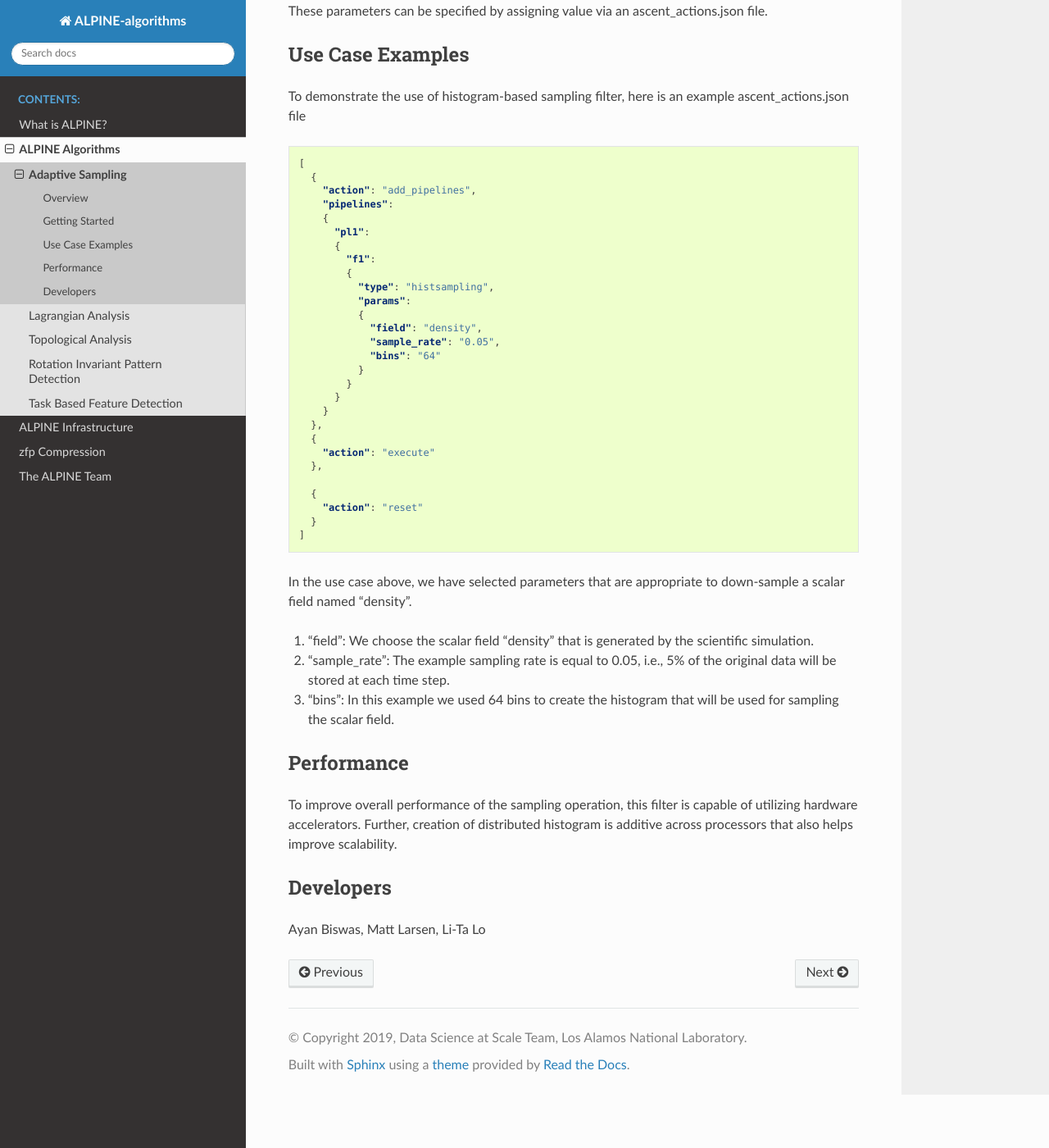
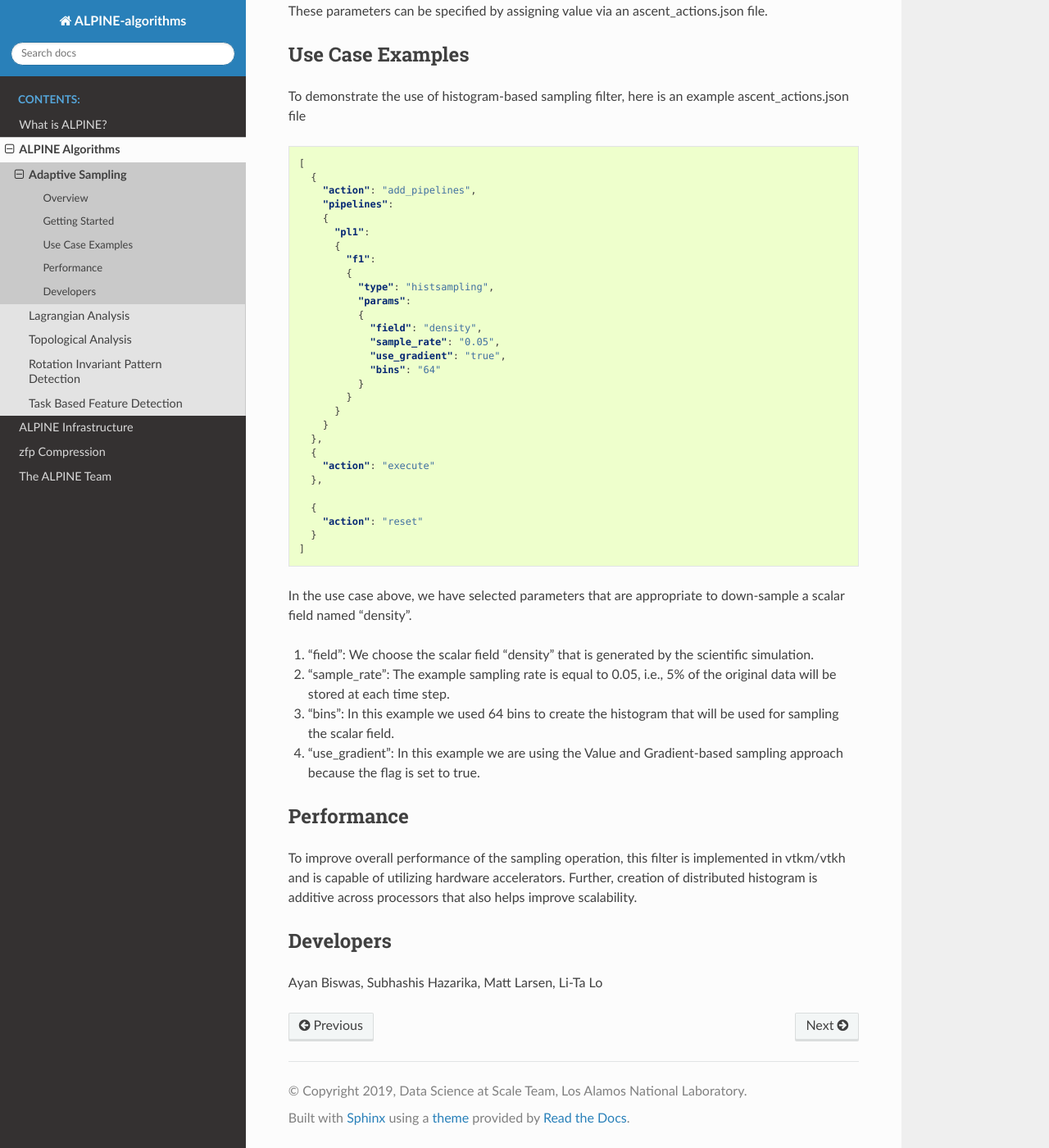
Before and after one commit to Alpine-DAV/algorithms, a Sphinx documentation site: the page built from docs/source/sampling.rst, in a window 1280 px wide and 1400 px high, scrolled down 1734 px. Shown: the whole window at 82% size. Built offline with Sphinx 7.4.7 and the Read the Docs theme 2.0.0, drawn with Linux system fonts in a browser that asks for light colours; formulas are drawn with MathJax 3; some of the changed text lies outside the part shown.

Commit message:
text changes for 1D/2D sampling

```diff
--- a/docs/source/sampling.rst
+++ b/docs/source/sampling.rst
@@ -12,9 +12,9 @@
 
 Here is a brief outline of the two falvors of sampling algorithms available in our filter:
 
-    Value-based Sampling: In this approach, to achieve sampling, first, the histogram of the dataset is created. Histograms, used as a representation of the data distribution, are used for identifying and assigning importance to the individual scalars. The goal is to pick an equal number of samples from each bin. Therefore, in this sampling approach the probabilty of picking low-frequency values is higher than picking high-frequency values. More details of the approach can be found in this paper: “In Situ Data-Driven Adaptive Sampling for Large-scale Simulation Data Summarization”, Ayan Biswas, Soumya Dutta, Jesus Pulido, and James Ahrens, In Situ Infrastructures for Enabling Extreme-scale Analysis and Visualization (ISAV 2018), co-located with Supercomputing 2018.
+#. Value-based Sampling: In this approach, to achieve sampling, first, the histogram of the dataset is created. Histograms, used as a representation of the data distribution, are used for identifying and assigning importance to the individual scalars. The goal is to pick an equal number of samples from each bin. Therefore, in this sampling approach the probabilty of picking low-frequency values is higher than picking high-frequency values. More details of the approach can be found in this paper: “In Situ Data-Driven Adaptive Sampling for Large-scale Simulation Data Summarization”, Ayan Biswas, Soumya Dutta, Jesus Pulido, and James Ahrens, In Situ Infrastructures for Enabling Extreme-scale Analysis and Visualization (ISAV 2018), co-located with Supercomputing 2018.
 
-    Value and Gradient-based Sampling: The pervious approach first decides how many samples to pick from each bin of the scalar value distribution and then selects that many samples at random. Value and Gradient-based sampling is an extension of the pervious approach where gradient magnitude information is used to decide how to select the samples from each scalar value bin. For this, the joint histogram of the scalar values and their gradient maginitudes is first calculated. For each scalar value bin, while selecting the samples more importance is assigned to the samples with high corresponding gradient magnitude. More details of the approach can be found in this paper: “Probabilistic Data-Driven Sampling viaMulti-Criteria Importance Analysis”, Ayan Biswas, Soumya Dutta, Earl Lawrence, John Patchett, Jon C. Calhoun, and James Ahrens, IEEE Transcations of Visualization and Computer Graphics (TVCG), 2020 (doi: 10.1109/TVCG.2020.3006426)
+#. Value and Gradient-based Sampling: The pervious approach first decides how many samples to pick from each bin of the scalar value distribution and then selects that many samples at random. Value and Gradient-based sampling is an extension of the pervious approach where gradient magnitude information is used to decide how to select the samples from each scalar value bin. For this, the joint histogram of the scalar values and their gradient maginitudes is first calculated. For each scalar value bin, while selecting the samples more importance is assigned to the samples with high corresponding gradient magnitude. More details of the approach can be found in this paper: “Probabilistic Data-Driven Sampling viaMulti-Criteria Importance Analysis”, Ayan Biswas, Soumya Dutta, Earl Lawrence, John Patchett, Jon C. Calhoun, and James Ahrens, IEEE Transcations of Visualization and Computer Graphics (TVCG), 2020 (doi: 10.1109/TVCG.2020.3006426)
 
 The sampling method operates by creating a point representation of the selected data points at the in situ processing phase. These data points can then be restored back to its original size/resolution by an inverse operation or these samples can be directly visualized as a preview of the dataset using visualization tools (such as Paraview).
 
@@ -25,9 +25,10 @@
 
 This easy to use sampling filter expects only three parameters from the users:
 
-#. Scalar field name ("field") - the name of the scalar field that is to be sampled.
+#. Scalar field name ("field") - the name of the scalar field to be sampled.
 #. Rate of sampling ("sample_rate") - the amount of data to be stored after sampling. If the total bandwidth is m and the dataset size for the current time step is n, then this value can be set to n/m or less. The default is 0.1, i.e., 10% of the original data will be stored.
 #. Number of bins for the histogram ("bins") - number of bins for creating the data histogram. The default is 128.
+#. Whether to use the gradient information during sampling (“use_gradient”) ? The default is false
 
 These parameters can be specified by assigning value via an ascent_actions.json file.
 
@@ -51,6 +52,7 @@
             {
               "field": "density",
               "sample_rate": "0.05",
+              "use_gradient": "true",
               "bins": "64"
             }
           }
@@ -72,14 +74,15 @@
 #. "field": We choose the scalar field "density" that is generated by the scientific simulation.
 #. "sample_rate": The example sampling rate is equal to 0.05, i.e., 5% of the original data will be stored at each time step.
 #. "bins": In this example we used 64 bins to create the histogram that will be used for sampling the scalar field.
+#. “use_gradient”: In this example we are using the Value and Gradient-based sampling approach because the flag is set to true.
 
 Performance
 ^^^^^^^^^^^
-To improve overall performance of the sampling operation, this filter is capable of utilizing hardware accelerators. Further, creation of distributed histogram is additive across processors that also helps improve scalability.
+To improve overall performance of the sampling operation, this filter is implemented in vtkm/vtkh and is capable of utilizing hardware accelerators. Further, creation of distributed histogram is additive across processors that also helps improve scalability.
 
 Developers
 ^^^^^^^^^^
-Ayan Biswas, Matt Larsen, Li-Ta Lo
+Ayan Biswas, Subhashis Hazarika, Matt Larsen, Li-Ta Lo
 
 .. toctree::
    :maxdepth: 1
```
